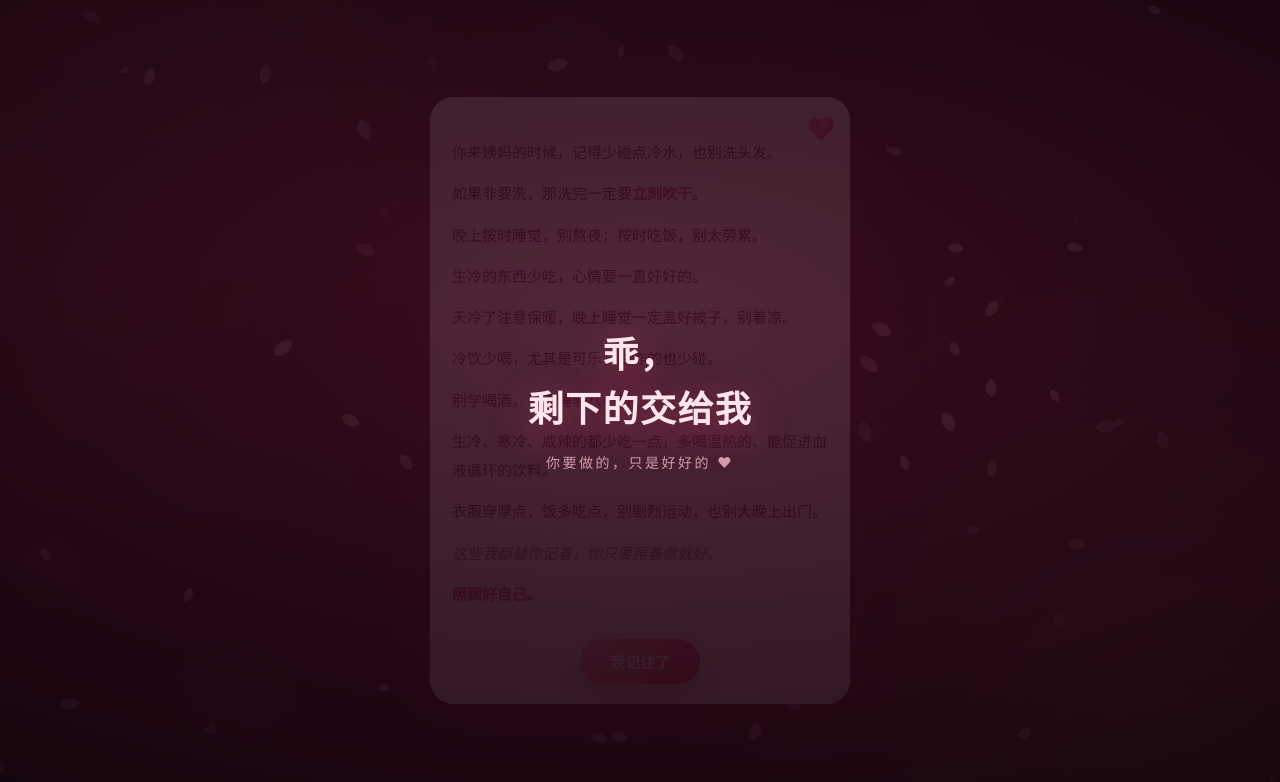
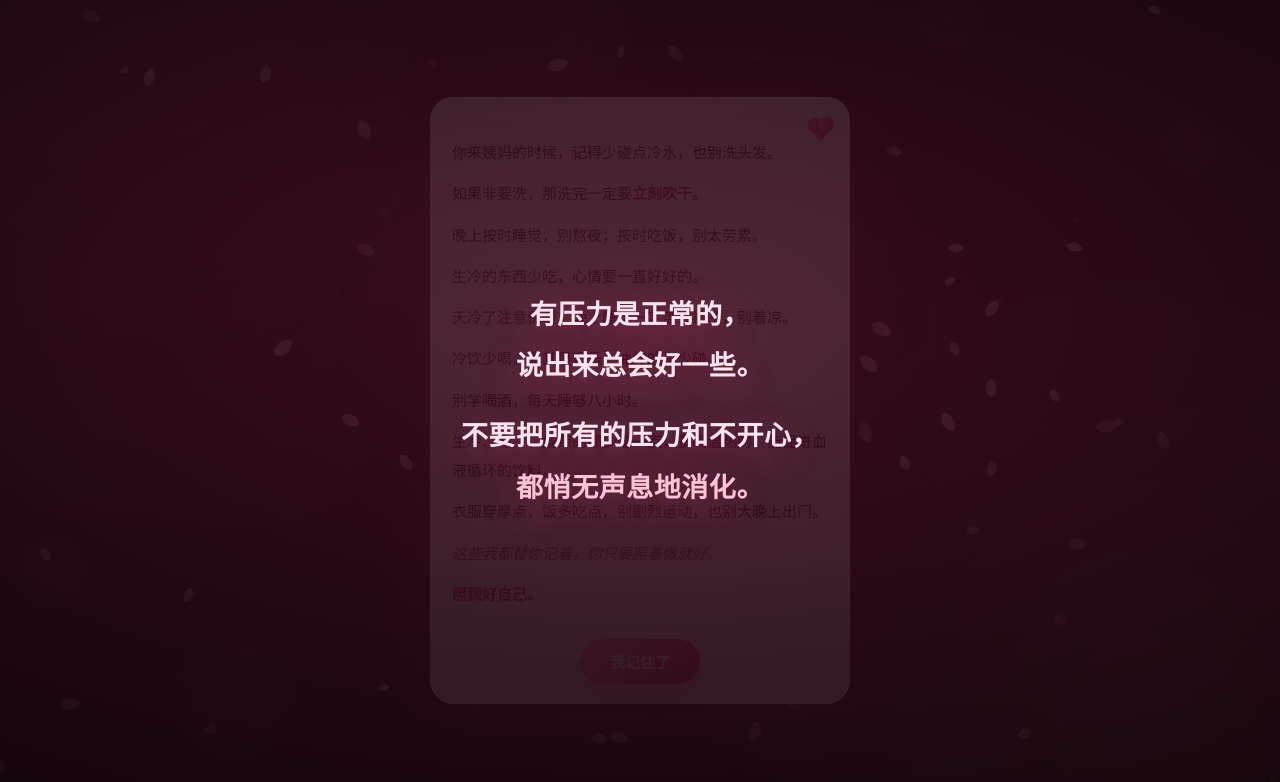
Before and after one commit to gjymnjlljmazhen-boop/zly, a plain HTML site: page comfort.html in a window 1280 px wide. Both pictures are taken after a click on the button "我记住了". Drawn offline with Linux system fonts and the light colour scheme.

Commit message:
照顾卡片：收尾文字换成「有压力是正常的…」

```diff
--- a/comfort.html
+++ b/comfort.html
@@ -182,20 +182,20 @@
     padding: 24px;
   }
   .finale.show { opacity: 1; }
-  .finale .big {
-    font-size: min(8.6vw, 36px);
-    font-weight: 800;
+  .finale .words {
+    max-width: min(86vw, 460px);
+  }
+  .finale .words p {
+    margin: 0;
+    font-size: min(6.6vw, 27px);
+    font-weight: 700;
+    line-height: 1.9;
+    letter-spacing: 0.02em;
     color: #ffe4ee;
-    letter-spacing: 0.04em;
-    line-height: 1.5;
-    text-shadow: 0 10px 40px rgba(255, 60, 120, 0.42);
+    text-shadow: 0 10px 36px rgba(255, 60, 120, 0.38);
   }
-  .finale .sub {
-    margin-top: 16px;
-    color: rgba(255, 195, 215, 0.75);
-    font-size: 14px;
-    letter-spacing: 0.18em;
-  }
+  .finale .words p.gap { margin-top: 0.7em; }
+  .finale .words p:last-child { color: #ffc2d6; }
 
   @media (prefers-reduced-motion: reduce) {
     body::before, body::after, .paper::after, .pulse { animation: none; }
@@ -230,9 +230,11 @@
 </div>
 
 <div class="finale" id="finale">
-  <div>
-    <div class="big">乖，<br>剩下的交给我</div>
-    <div class="sub">你要做的，只是好好的 ❤</div>
+  <div class="words">
+    <p>有压力是正常的，</p>
+    <p>说出来总会好一些。</p>
+    <p class="gap">不要把所有的压力和不开心，</p>
+    <p>都悄无声息地消化。</p>
   </div>
 </div>
 
```
